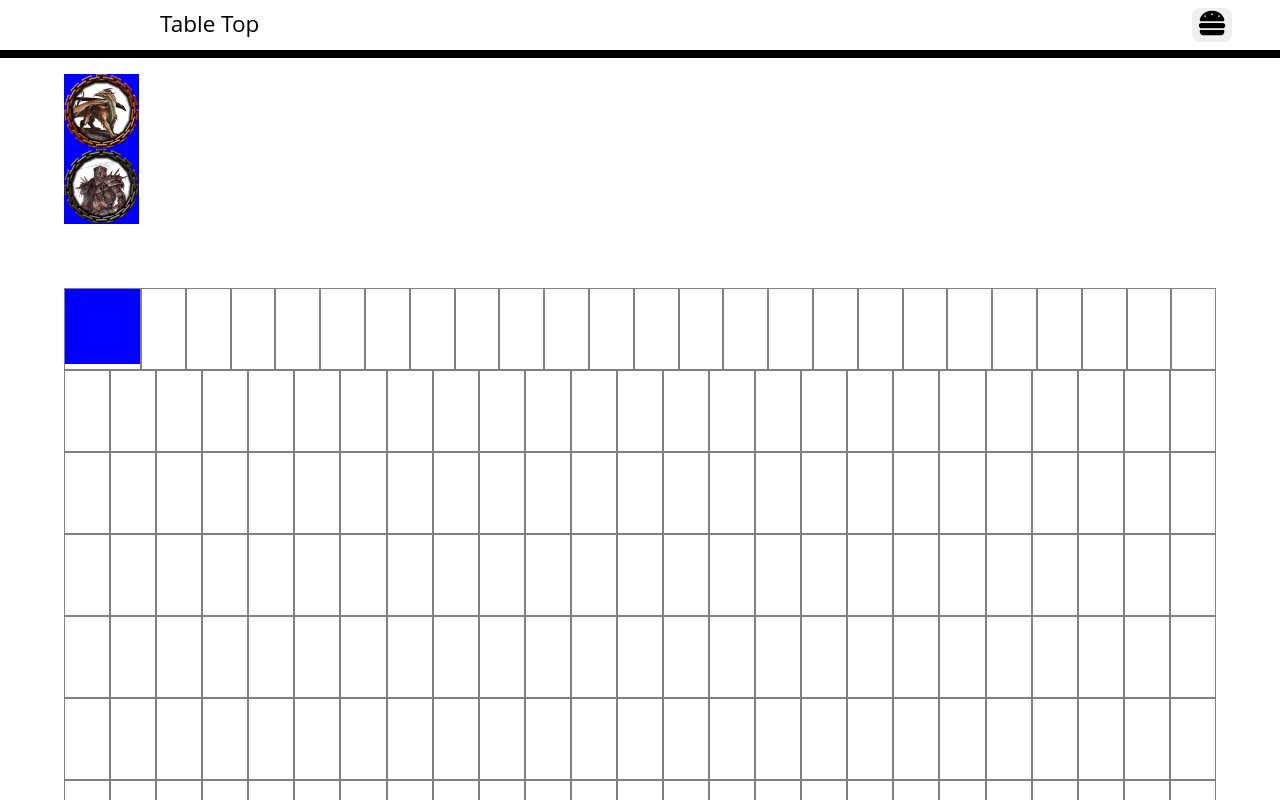
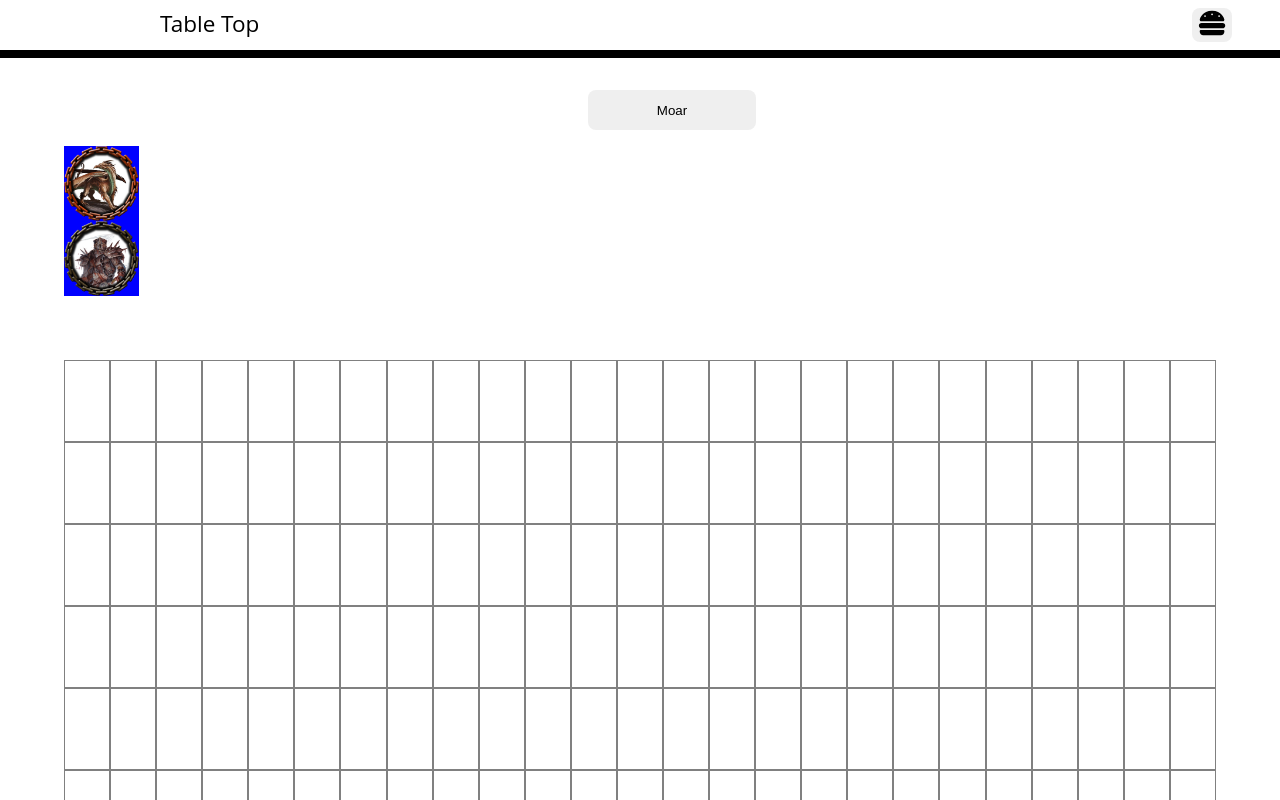
Before and after one commit to tlonergan/table-top, a React (Create React App) app: page / in a window 1280 px wide. Shown: the top 800 px of the page. Built offline with nearby package versions, Linux system fonts and the light colour scheme.

Commit message:
Working with Jotai, state management

```diff
--- a/package.json
+++ b/package.json
@@ -10,11 +10,13 @@
     "@testing-library/jest-dom": "^5.16.2",
     "@testing-library/react": "^12.1.3",
     "@testing-library/user-event": "^13.5.0",
+    "jotai": "^1.6.0",
     "react": "^17.0.2",
     "react-dnd": "^15.1.1",
     "react-dnd-html5-backend": "^15.1.2",
     "react-dom": "^17.0.2",
     "react-scripts": "5.0.0",
+    "uuid": "^8.3.2",
     "web-vitals": "^2.1.4"
   },
   "scripts": {
--- /dev/null
+++ b/src/api/tokenService.js
@@ -0,0 +1,23 @@
+import { v4 as uuid } from 'uuid';
+import { atom } from 'jotai'
+
+export class TokenService {
+    getTokens() {
+        const copperDragonToken = {
+            id: 'bd325207-0cd4-462f-b544-cc38efb83d2f',
+            imageSource: "../assets/CopperDragon.png",
+        };
+
+        const tombGuardianToken = {
+            id: '76d80d26-1c25-4e67-9c2e-09250cba7ff9',
+            imageSource: "../assets/TombGuardian.png",
+        };
+
+        const tokens = [
+            atom(copperDragonToken),
+            atom(tombGuardianToken),
+        ];
+
+        return atom(tokens);
+    };
+}
--- a/src/behaviors/tokenStates.js
+++ /dev/null
@@ -1,3 +0,0 @@
-export class TokenStates {
-
-}
--- a/src/components/mapBoard.jsx
+++ b/src/components/mapBoard.jsx
@@ -17,14 +17,6 @@ const MapBoard = () => {
         for (let i = 0; i < squaresHigh; i++) {
             let columns = [];
             for (let j = 0; j < squaresWide; j++) {
-                if(i === 0 && j === 0){
-                    columns.push((
-                    <MapSquare key={"column" + j} x={i} y={j}>
-                        <Token/>
-                    </MapSquare>));
-                    continue;
-                }
-
                 columns.push((<MapSquare key={"column" + j} x={i} y={j} />));
             }
 
--- a/src/components/token.jsx
+++ b/src/components/token.jsx
@@ -1,7 +1,10 @@
 import { useDrag } from 'react-dnd';
+import { useAtom } from 'jotai';
 import DraggableItemTypes from "../entities/draggableTypes";
 
 const Token = (props) => {
+    const [tokenData] = useAtom(props.data);
+
     const [, drag] = useDrag(() =>({
         type: DraggableItemTypes.TOKEN,
         item: "singleToken",
@@ -9,7 +12,7 @@ const Token = (props) => {
 
     return (
         <div className="token" ref={drag}>
-            {props.imageSource ? <img src={props.imageSource}/> : <span/>}
+            {tokenData.imageSource ? <img src={tokenData.imageSource}/> : <span/>}
         </div>
     );
 };
--- a/src/components/tokenBox.jsx
+++ b/src/components/tokenBox.jsx
@@ -1,10 +1,30 @@
+import { useMemo } from 'react';
+import { atom, useAtom } from 'jotai';
 import Token from "./token"
+import { TokenService } from '../api/tokenService';
 
 const TokenBox = () => {
+    const tokenService = new TokenService();
+    const tokensAtom = useMemo(() => tokenService.getTokens(), [])
+    const [tokens, setTokens] = useAtom(tokensAtom);
+
+    const onClick = () => {
+        setTokens((t) => {
+            return [atom({
+                id: 'bd325207-0cd4-462f-b544-cc38efb83d2q',
+                imageSource: "../assets/CopperDragon.png",
+            })];
+        });
+    };
+
+    console.log(tokens);
+
     return (
         <div>
-            <Token imageSource="../assets/CopperDragon.png"/>
-            <Token imageSource="../assets/TombGuardian.png"/>
+            <button onClick={onClick}>Moar</button>
+            {tokens.map(token => {
+                return (<Token key={token} data={token}/>)
+            })}
         </div>
     );
 };
```
Also changed, not shown: 1 other file (tests, documents, lock files or other folders).
